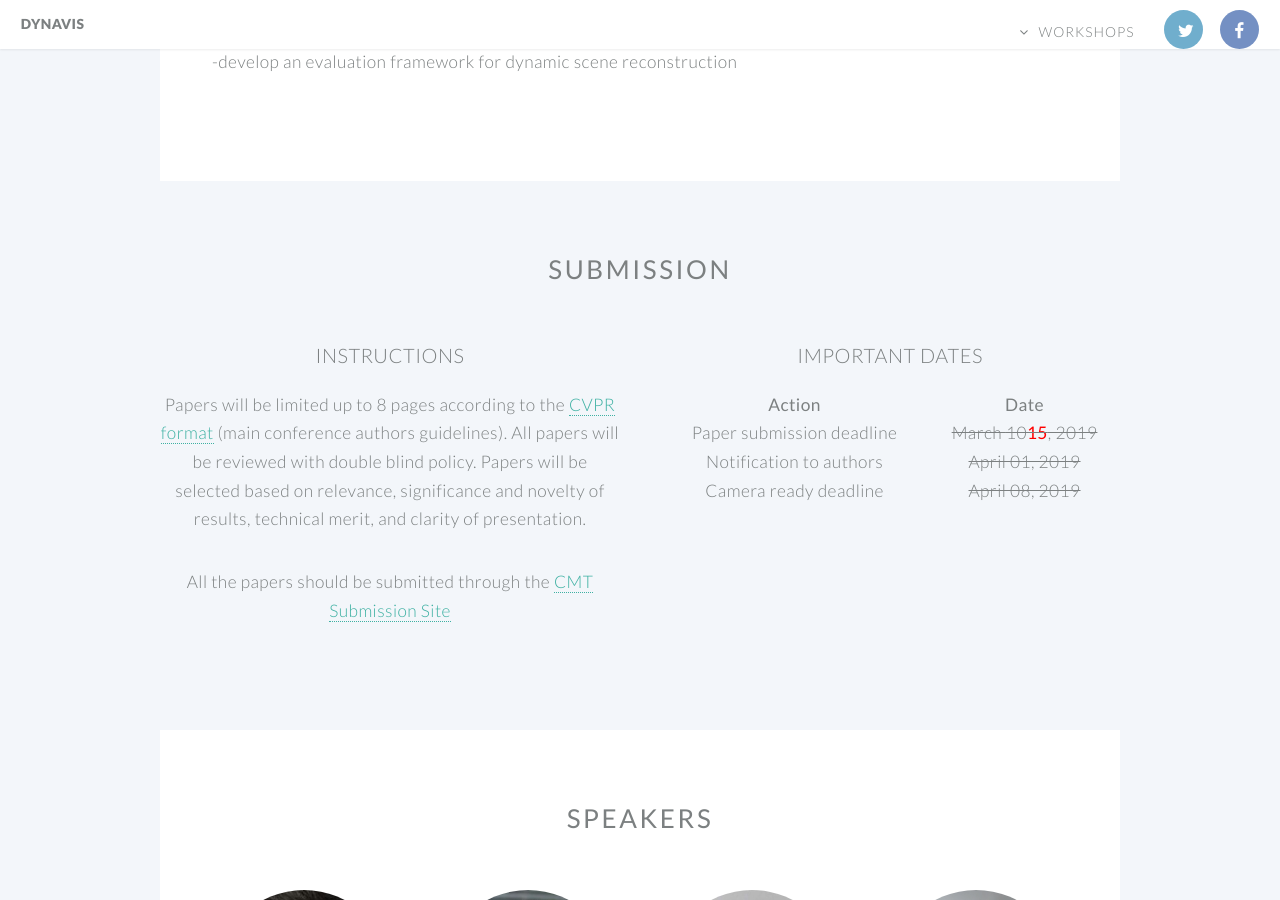
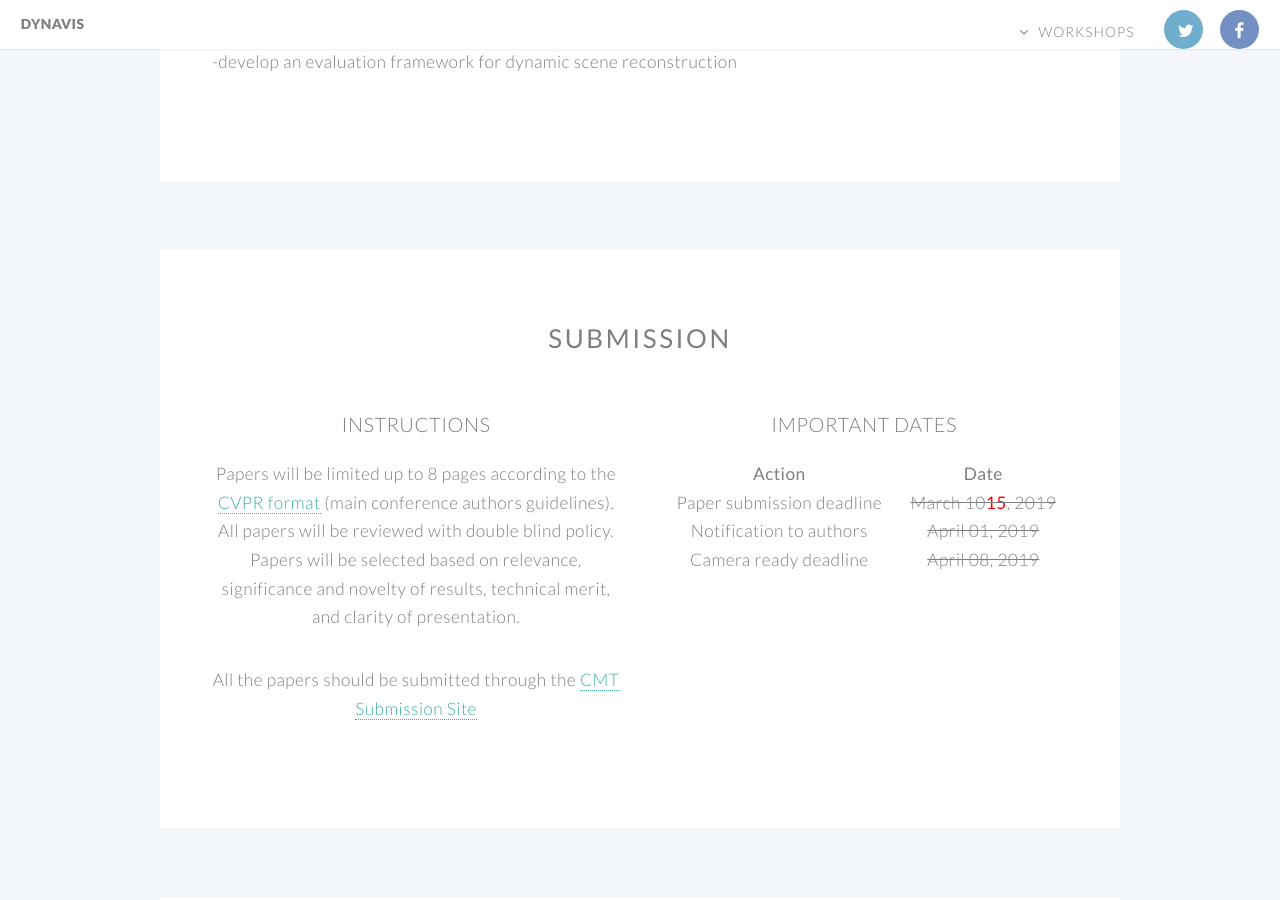
Before and after one commit to DynaVis/DynaVis.github.io, a Jekyll site: the page built from 2019.html, in a window 1280 px wide and 900 px high, scrolled down 1545 px. Built offline with Jekyll 4.4.1, drawn with Linux system fonts in a browser that asks for light colours.

Commit message:
update style of submission and program block

```diff
--- a/2019.html
+++ b/2019.html
@@ -46,7 +46,7 @@
     </section>
 
 
-     <section class="wrapper style1 container special" id="submission">
+     <section class="wrapper style3 container special" id="submission">
 
         <header class="major">
             <h2><strong>Submission</strong></h2>
@@ -157,7 +157,7 @@
 
 
     <!-- Three -->
-    <section class="wrapper style1 container special" id="program">
+    <section class="wrapper style3 container special" id="program">
 
         <header class="major">
             <h2><strong>Tentative Program</strong></h2>
```
